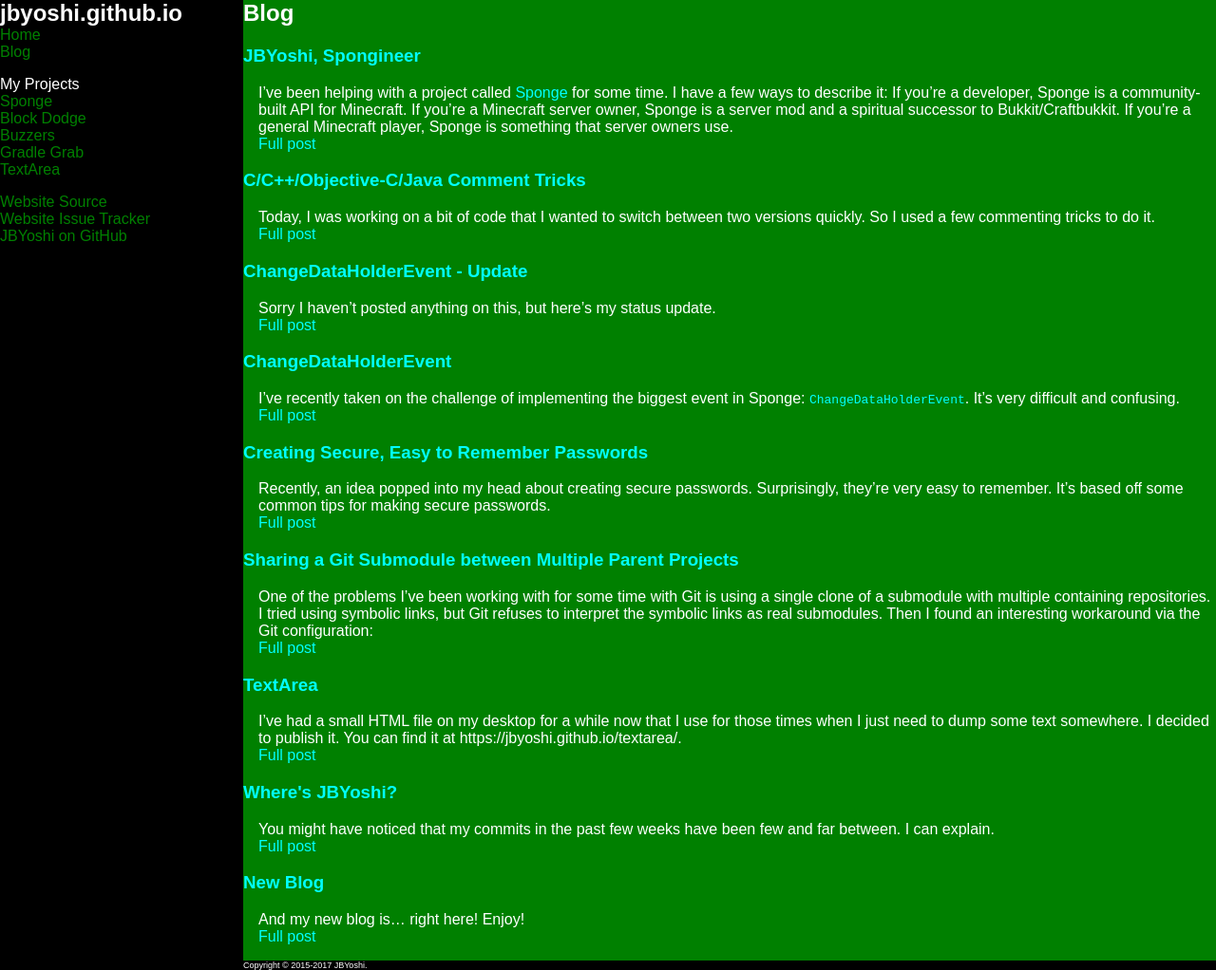
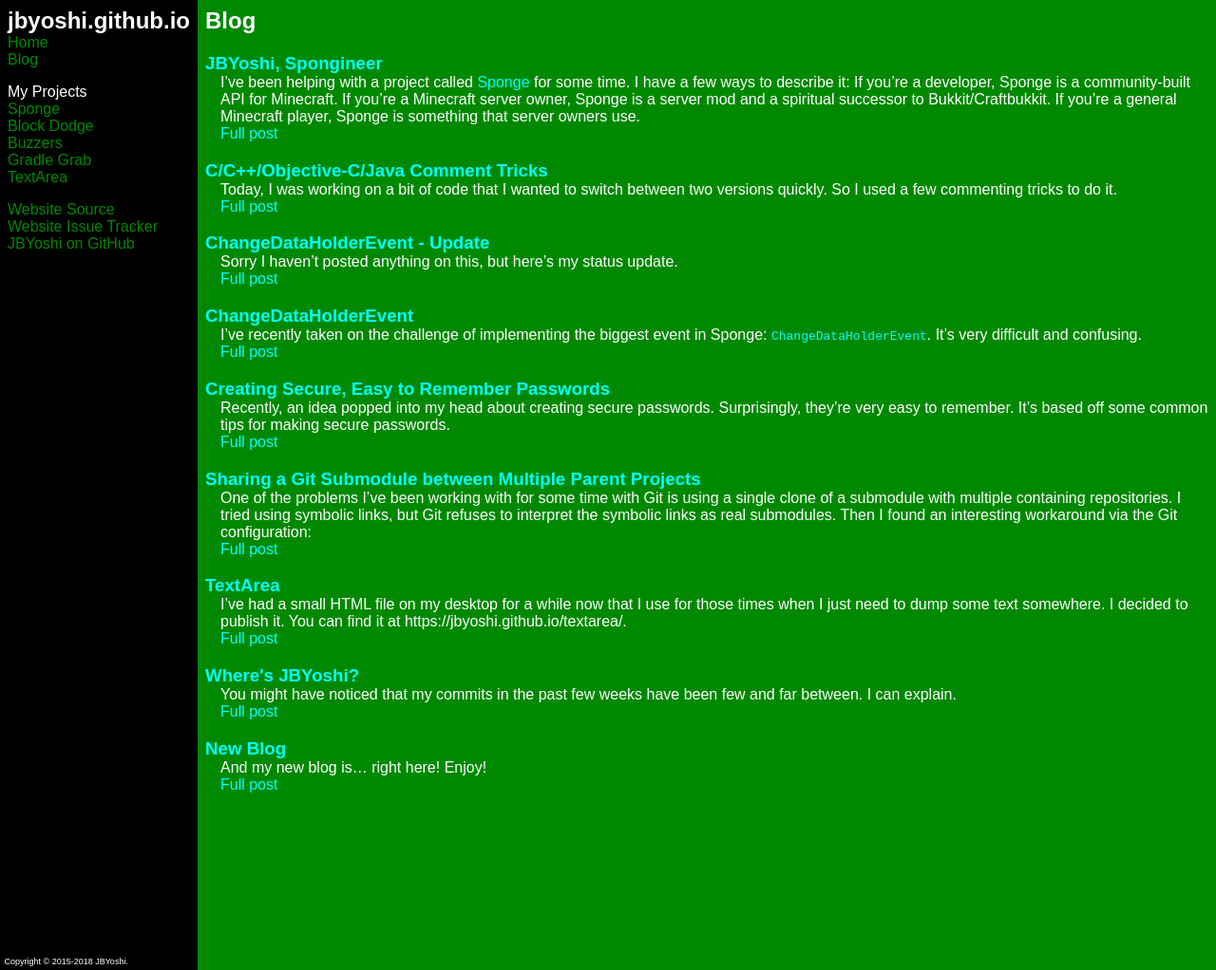
Before and after one commit to JBYoshi/jbyoshi.github.io, a Jekyll site: the page built from blog/index.html, in a window 1280 px wide and 1022 px high. Shown: the whole window at 95% size. Built offline with Jekyll 4.4.1, drawn with Linux system fonts in a browser that asks for light colours; the list of posts is cut into pages by our own code.

Commit message:
Rewrite the HTML templates for ease of development.

```diff
--- a/_layouts/default.html
+++ b/_layouts/default.html
@@ -1,5 +1,5 @@
 <!DOCTYPE html>
-<html>
+<html lang="en-US">
     <head>
         <meta http-equiv="Content-Security-Policy" content="default-src 'self'">
         <meta charset="UTF-8">
@@ -9,22 +9,19 @@
         <meta name="viewport" content="width=device-width, initial-scale=1">
     </head>
     <body>
-        <div class="wrap">
-            <div class="wrap-2">
-                <div class="main">
-                    <a href="/" class="title">
-                        <h2>jbyoshi.github.io</h2>
-                    </a>
+            <div id="main">
+                    <h2 class="title"><a href="/">jbyoshi.github.io</h2></a></h2>
                     <article>
                         {% if page.skipheader == null %}
                             <header>
-                                <h2 style="display: inline;">{{ page.title }}</h3>
+                                <h2>{{ page.title }}</h3>
                             </header>
                         {% endif %}
                         <div class="content">{{ content }}</div>
                     </article>
                 </div>
-                <aside class="secondary sidebar">
+            <div id="sidebar" class="secondary">
+                <aside id="sidebar-main">
                     <a href="/">
                         <h1 class="title">jbyoshi.github.io</h2>
                         Home
@@ -42,12 +39,9 @@
                     <a href="https://github.com/JBYoshi/jbyoshi.github.io/issues">Website Issue Tracker</a>
                     <a href="https://github.com/JBYoshi">JBYoshi on GitHub</a>
                 </aside>
+                <footer id="copyright">
+                    Copyright &copy; 2015-2018 JBYoshi.
+                </div>
             </div>
-        </div>
-        <div class="secondary footer-wrap">
-            <footer>
-                Copyright &copy; 2015-2017 JBYoshi.
-            </footer>
-        </div>
     </body>
 </html>
--- a/assets/style.css
+++ b/assets/style.css
@@ -1,54 +1,35 @@
 /* Styles */
-html {background-color: green; color: white; font-family: sans-serif;}
+html {background-color: #008900; color: white; font-family: sans-serif;}
 a {color: aqua; text-decoration: none;}
-.secondary a {color: green;}
+.secondary a {color: #008900;}
 .secondary {background-color: black; color: white;}
-.sidebar>a, .sidebar>header {display: block;}
-.sidebar>.new::before {color: yellow; content: "New ";}
-.footer-wrap footer {font-size: 9px;}
-.sidebar hr {border: none; height: 1em; padding: 0px; margin: 0px;}
-h1.title, .title>h1 {margin: 0px; padding: 0px; color: white;}
-.border {margin-left: 1em;}
+#sidebar-main>a, #sidebar-main>header {display: block;}
+#sidebar-main>.new::before {color: yellow; content: "New ";}
+#copyright {font-size: 9px; margin-top: 1em;}
+#sidebar hr {border: none; height: 1em; padding: 0px; margin: 0px;}
+.title, .title>a {margin: 0px; padding: 0px; color: white;}
 
-html, body {width: 100%; height: 100%; margin: 0pt;}
+html {width: 100%; height: 100%; margin: 0pt;}
+body {width: 100%; min-height: 100%; margin: 0pt;}
 header, header>h2 {margin-top: 0;}
 
-/* Stick footer to bottom */
-body {display: table;}
-.wrap {display: table-row; height: auto;}
-.footer-wrap {display: table-row; height: 1px;}
+body {display: flex; flex-direction: column;}
+body>div {padding: 0.5em;}
+#main {flex: 1;}
 
-/* Defaults */
-.sidebar .title {display: none;}
-.main .title {display: block;}
-article, article>header {display: inline;}
-.content {display: block;}
-.footer-space {width: 0px;}
+#sidebar .title {display: none;}
 
-/* Mobile CSS */
-@media screen and (max-width:30em) {
-    /* Stick sidebar to bottom */
-    .wrap-2 {display: table; width: 100%; height: 100%;}
-    .main {display: table-row; height: auto;}
-    .sidebar {display: table-row; height: 1px; padding-bottom: 1em;}
+/* Misc styles used on various pages */
+.inset-left {margin-left: 1em;}
+.margin-top-0 {margin-top: 0;}
+.margin-bottom-0 {margin-bottom: 0;}
+.huge {font-size: 12em;}
+
+@media screen and (min-width:30.001em) {
+    #sidebar .title {display: block;}
+    #main .title {display: none;}
+    body {flex-direction: row;}
+    #sidebar {order: -1; padding: 0; display: flex; flex-direction: column;}
+    #sidebar-main {flex: 1; padding: 0.5em;}
+    #copyright {padding: 0.5em;}
 }
-
-/* Tablet CSS */
-@media screen and (min-width:30.001em) {
-    .sidebar .title {display: block;}
-    .main .title {display: none;}
-
-    /* Sidebar */
-    .main {margin-left: 33%; width: 67%;}
-    .sidebar {position: fixed; top: 0px; bottom: 0px; left: 0px; width: 33%;}
-    .footer-space {display: table-cell; width: 33%;}
-    .footer-wrap footer {display: table-cell; padding-left: 33%;}
-}
-
-/* Desktop CSS */
-@media screen and (min-width:50em) {
-    /* Sidebar */
-    .main {margin-left: 20%; width: 80%;}
-    .sidebar {width: 20%;}
-    .footer-wrap footer {padding-left: 20%;}
-}
--- a/blog/index.html
+++ b/blog/index.html
@@ -8,8 +8,8 @@
 
 {% for post in paginator.posts %}
     <div>
-        <h3 style="margin-bottom: 0;"><a href="{{ post.url | prepend: site.baseurl }}">{{ post.title }}</a></h1>
-        <p class="desktop border" style="margin-top: 0; margin-bottom: 0;">
+        <h3 class="margin-bottom-0"><a href="{{ post.url | prepend: site.baseurl }}">{{ post.title }}</a></h1>
+        <p class="inset-left margin-top-0 margin-bottom-0">
             {{ post.excerpt | remove: '<p>' | remove: '</p>' }}
             <br>
             <a href="{{ post.url | prepend: site.baseurl }}">Full post</a>
```
Also changed, not shown: 404.md (+2 -2 lines).
